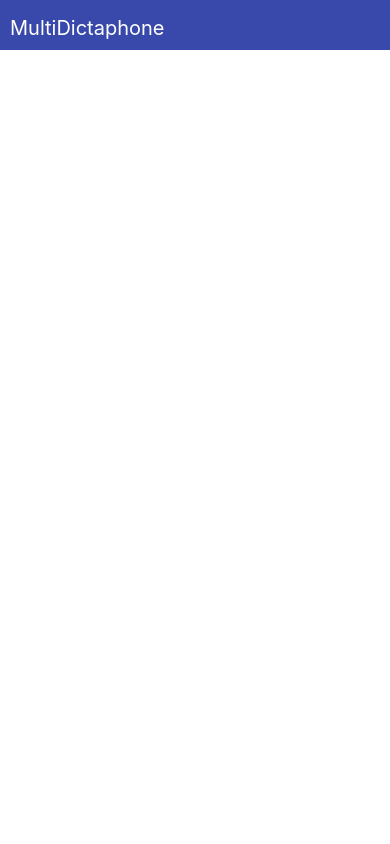
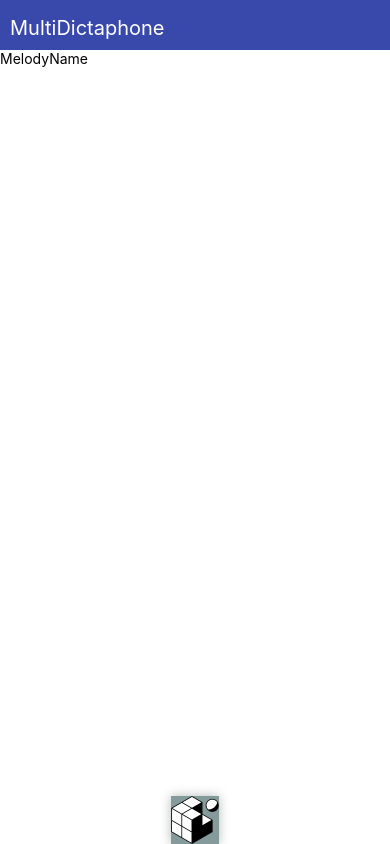
Before and after one commit to EiriniMoroz/multidictaphone-react-native, a React Native app: screen / in a window 390 px wide. Built offline with nearby package versions, Linux system fonts and the light colour scheme.

Commit message:
editmode and melodyitem added

```diff
--- a/App.js
+++ b/App.js
@@ -1,12 +1,20 @@
-import { StatusBar } from 'expo-status-bar';
 import React from 'react';
-import { StyleSheet, Text, View } from 'react-native';
+import { StyleSheet, Text, View,Button, TouchableOpacity, Image  } from 'react-native';
 import{Navbar} from './src/Navbar'
+import { MelodyItem } from './src/MelodyItem';
 
 export default function App() {
   return (
     <View style={styles.container}>
-      <Navbar />
+      <View style={styles.contentContainer}>
+        <Navbar />
+        <MelodyItem/>
+      </View>
+      <View style={styles.buttomButton}>
+        <TouchableOpacity style={styles.button} onPress={()=>{alert("you clicked me")}}>
+            <Image source={require("./assets/favicon.png")}/>
+          </TouchableOpacity>
+      </View>
     </View>
   );
 }
@@ -18,4 +26,24 @@ const styles = StyleSheet.create({
     //alignItems: 'center',
     //justifyContent: 'center',
   },
+  buttomButton: {
+    alignItems: 'center',
+    //justifyContent: 'center'
+    justifyContent: 'flex-end',
+
+
+  },
+  contentContainer: {
+    flex: 1 // pushes the footer to the end of the screen
+  },
+  button: {
+    backgroundColor: '#859a9b',
+    //borderRadius: 20,
+    //padding: 10,
+    //marginBottom: 20,
+    shadowColor: '#303838',
+    //shadowOffset: { width: 0, height: 5 },
+    shadowRadius: 10,
+    shadowOpacity: 0.35,
+  },
 });
--- /dev/null
+++ b/src/MelodyItem.js
@@ -0,0 +1,18 @@
+import React from "react";
+import { View, StyleSheet, Text } from "react-native";
+
+export const MelodyItem = props => {
+    return (
+        <View style={styles.block}>
+            <Text>MelodyName</Text>
+
+        </View>
+    )
+}
+
+const styles = StyleSheet.create({
+    block: {
+        flexDirection: 'row'
+
+    }
+})
```
Also changed, not shown: src/EditMode.js (added, +15 -0 lines).
